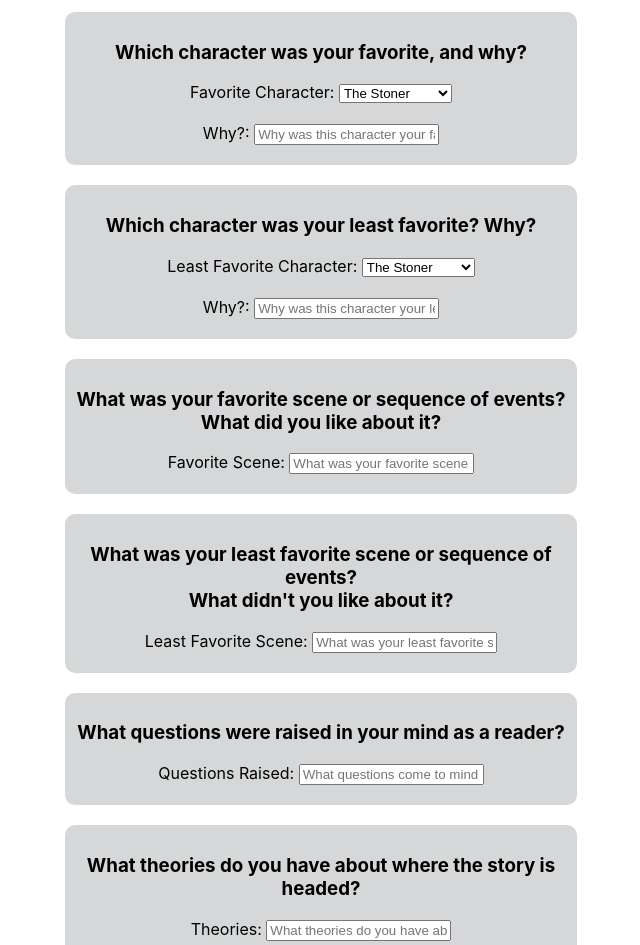
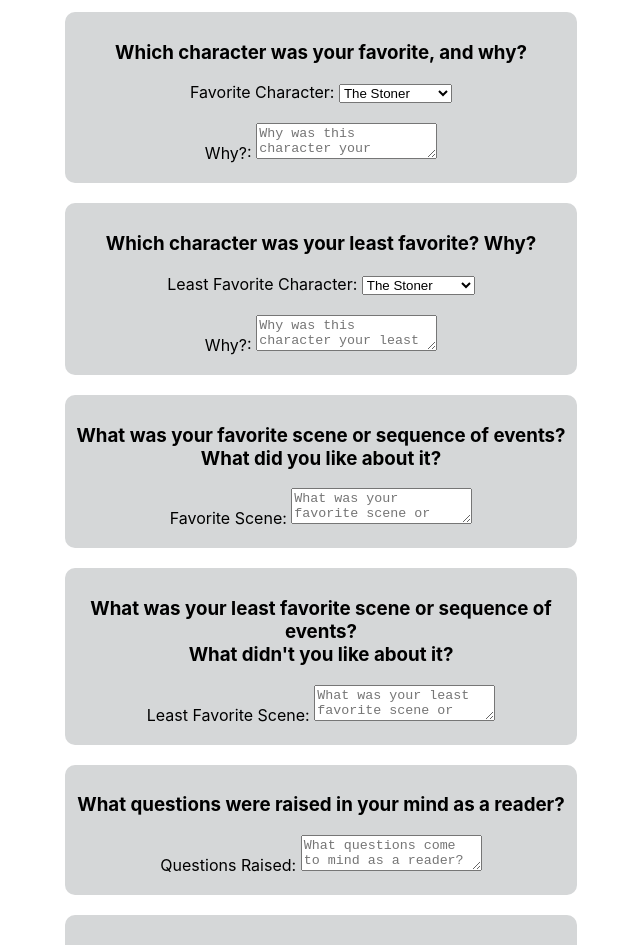
Before and after one commit to Adrian-Guadalupe/StJames, a React (Create React App) app: page /post-read-interview in a window 1280 px wide. Shown: the part 160-1105 px from the top of the page, without its empty margins (319-959 px from the left). Built offline with nearby package versions, Linux system fonts and the light colour scheme.

Commit message:
changed some inputs to textareas

```diff
--- a/src/components/Interview.js
+++ b/src/components/Interview.js
@@ -29,7 +29,7 @@ function Interview() {
 
           <div className='justify'>
             <label htmlFor='favJustificationInput'>Why?: </label>
-            <input
+            <textarea
               type='text'
               name='favJustification'
               id='favJustificationInput'
@@ -53,7 +53,7 @@ function Interview() {
 
           <div className='justify'>
             <label htmlFor='leastFavJustificationInput'>Why?: </label>
-            <input
+            <textarea
               type='text'
               name='leastFavJustification'
               id='leastFavJustificationInput'
@@ -67,7 +67,7 @@ function Interview() {
           <h3>What was your favorite scene or sequence of events?<br/>What did you like about it?</h3>
 
           <label htmlFor='favSceneInput'>Favorite Scene: </label>
-          <input
+          <textarea
             type='text'
             name='favScene'
             id='favSceneInput'
@@ -80,7 +80,7 @@ function Interview() {
           <h3>What was your least favorite scene or sequence of events?<br/>What didn't you like about it?</h3>
 
           <label htmlFor='leastFavSceneInput'>Least Favorite Scene: </label>
-          <input
+          <textarea
             type='text'
             name='leastFavScene'
             id='leastFavSceneInput'
@@ -93,7 +93,7 @@ function Interview() {
           <h3>What questions were raised in your mind as a reader?</h3>
 
           <label htmlFor='questionsRaisedInput'>Questions Raised: </label>
-          <input
+          <textarea
             type='text'
             name='questionsRaised'
             id='questionsRaisedInput'
@@ -106,7 +106,7 @@ function Interview() {
           <h3>What theories do you have about where the story is headed?</h3>
 
           <label htmlFor='theoriesInput'>Theories: </label>
-          <input
+          <textarea
             type='text'
             name='theories'
             id='theoriesInput'
```
